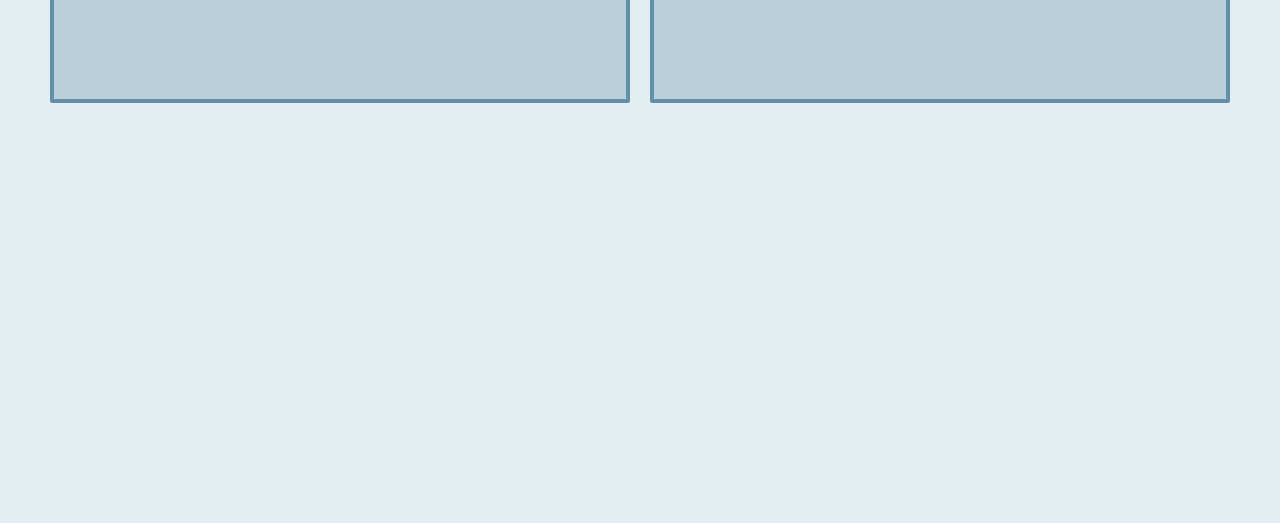
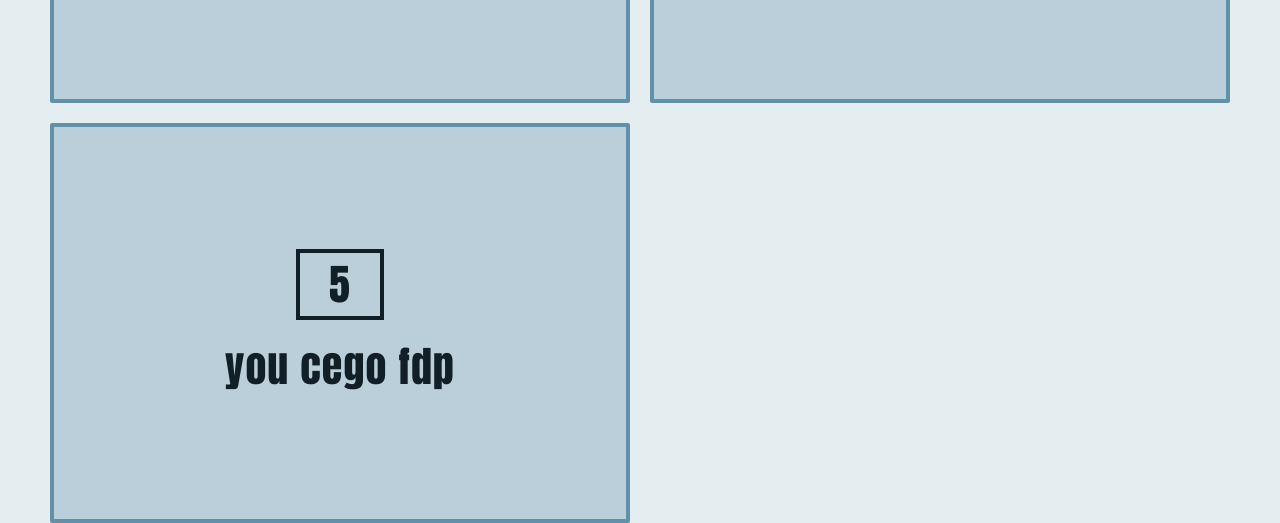
Before and after one commit to MarceloMagano/BlissPortoSoundBoard, a plain HTML site: page src/index.html in a window 1280 px wide. Shown: the part 767-1290 px from the top of the page. Before the commit the page ends 900 px from the top, so only its background shows below. Drawn offline with Linux system fonts and the light colour scheme.

Commit message:
added new sound

```diff
--- a/src/index.html
+++ b/src/index.html
@@ -32,6 +32,11 @@
       <p class="soundboard__key__info">4</p>
       <p class="soundboard__key__title">eeeeeeeeeeeeeeee</p>
     </div>
+
+    <div class="soundboard__key" data-key="53">
+      <p class="soundboard__key__info">5</p>
+      <p class="soundboard__key__title">you cego fdp</p>
+    </div>
   </div>
 
   <!-- Audio files -->
@@ -39,6 +44,7 @@
   <audio data-key="50" src="https://blissporto.000webhostapp.com/sound/va_a_merda.wav"></audio>
   <audio data-key="51" src="https://blissporto.000webhostapp.com/sound/putaria.wav"></audio>
   <audio data-key="52" src="https://blissporto.000webhostapp.com/sound/eeeeeeeeeeeeeeee.wav"></audio>
+  <audio data-key="53" src="https://blissporto.000webhostapp.com/sound/you_cego_fdp.wav"></audio>
 </body>
 
 </html>
```
